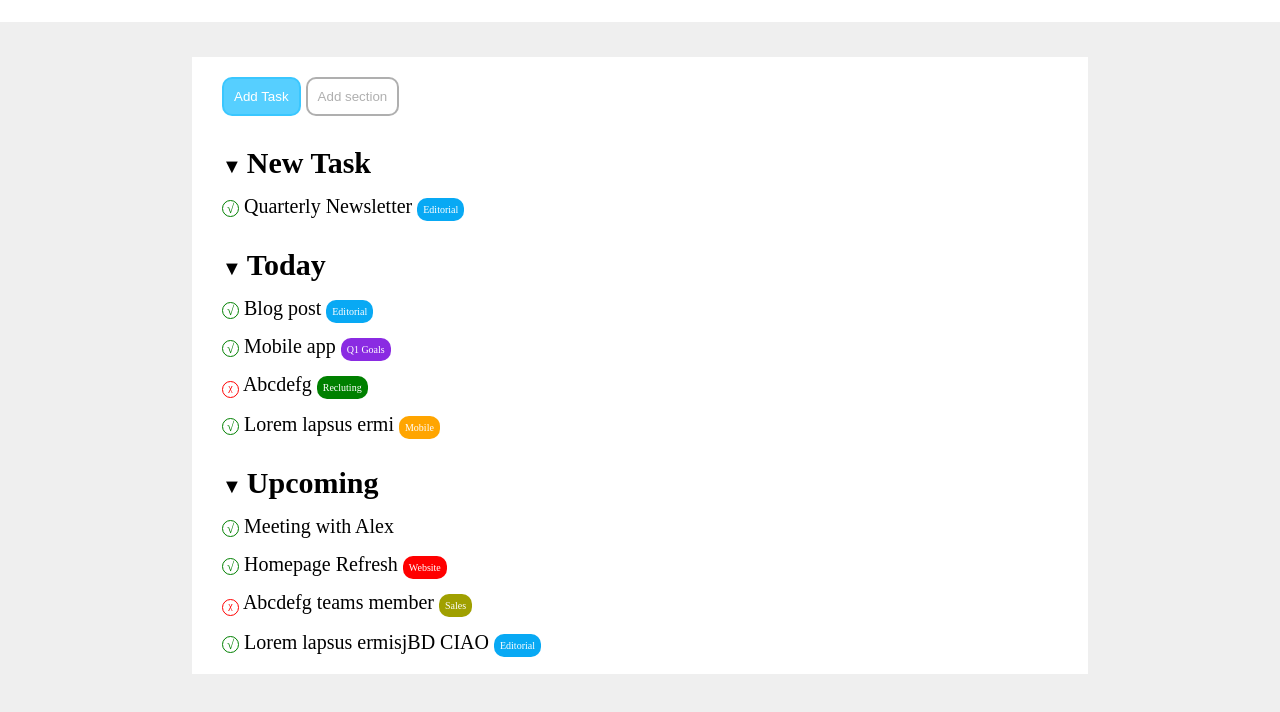
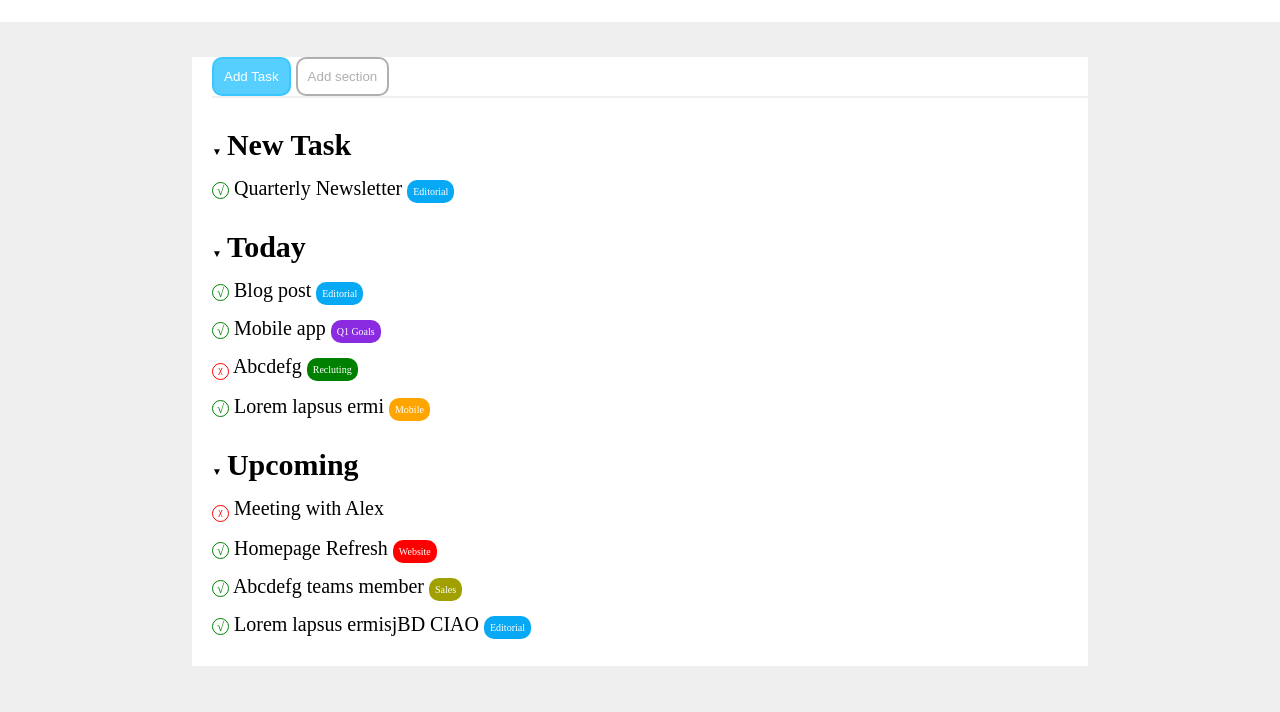
Before and after one commit to lorenzotroiano/html-css-toboolist, a plain HTML site: page index.html in a window 1280 px wide. Shown: the part 88-800 px from the top of the page. Drawn offline with Linux system fonts and the light colour scheme.

Commit message:
completamento style del main

```diff
--- a/css/style.css
+++ b/css/style.css
@@ -6,7 +6,7 @@
 }
 
 body {
-    background-color: rgb(217, 216, 216, 0.4);
+    background-color: rgba(217, 217, 217, 0.4);
     font-size: 20px;
 }
 
@@ -36,7 +36,7 @@ body {
     width: 70%;
     margin: auto;
     margin-top: 35px;
-    padding: 20px 30px;
+    margin-bottom: 35px;
     background-color: rgb(255, 255, 255);
 }
 
@@ -59,13 +59,21 @@ button {
     color: rgb(155, 155, 155,0.8);
     border: 2px solid rgb(155,155,155,0.8);
 }
+
+.bordo-button{
+    border-bottom: solid rgba(217, 217, 217, 0.4) 2px;
+
+}
 /* fine stile bottone */
 
-
+.spazio-sinistra {
+    padding-left: 20px;
+}
 
 /* stile del contenuto a tendina */
 .freccia-in-basso::after {
     content: "\25BC";
+    font-size: 10px;
 }
 
 h2 {
@@ -141,3 +149,8 @@ h2 {
 .contenuto-visivo.giallo {
     background-color: rgb(160, 160, 0);
 }
+
+
+.spazio-sinistra.sotto {
+    padding-bottom: 30px;
+}
--- a/index.html
+++ b/index.html
@@ -22,13 +22,16 @@
         <main>
 
             <!-- div dei bottoni colorati -->
+            <section class="spazio-sinistra">
                 <div class="bordo-button">
                     <button id="task">Add Task</button>
                     <button id="section">Add section</button>
                 </div>
+             </section>
 
 
             <!-- prima sezione -->
+            <section class="spazio-sinistra">
                 <div class="posizionamento">
                     <span class="freccia-in-basso"></span>
                     <h2>New Task</h2>
@@ -38,11 +41,14 @@
                         <span class="contenuto-visivo">Editorial</span>
                     </div>
                 </div>
+            </section>
 
 
 
 
             <!-- seconda sezione -->
+
+            <section class="spazio-sinistra">
                 <div class="posizionamento">
                     <span class="freccia-in-basso"></span>
                     <h2>Today</h2>
@@ -70,14 +76,16 @@
                         <span class="contenuto-visivo arancione">Mobile</span>
                     </div>
                 </div>
+            </section>
 
 
             <!-- terza sezione -->
+            <section class="spazio-sinistra sotto">
                 <div class="posizionamento">
                     <span class="freccia-in-basso"></span>
                     <h2>Upcoming</h2>
                     <div class="distacco">
-                    <span class="cose-fatte"></span>
+                        <span class="cose-non-fatte"></span>
                         <span>Meeting with Alex</span>
                     </div>
 
@@ -88,7 +96,7 @@
                     </div>
 
                     <div class="distacco">
-                    <span class="cose-non-fatte"></span>
+                        <span class="cose-fatte"></span>
                         <span>Abcdefg teams member</span>
                         <span class="contenuto-visivo giallo">Sales</span>
                     </div>
@@ -99,6 +107,7 @@
                         <span class="contenuto-visivo">Editorial</span>
                     </div>
                 </div>
+            </section>
 
 
 
```
Lines whose indentation alone changed are shown as unchanged.
